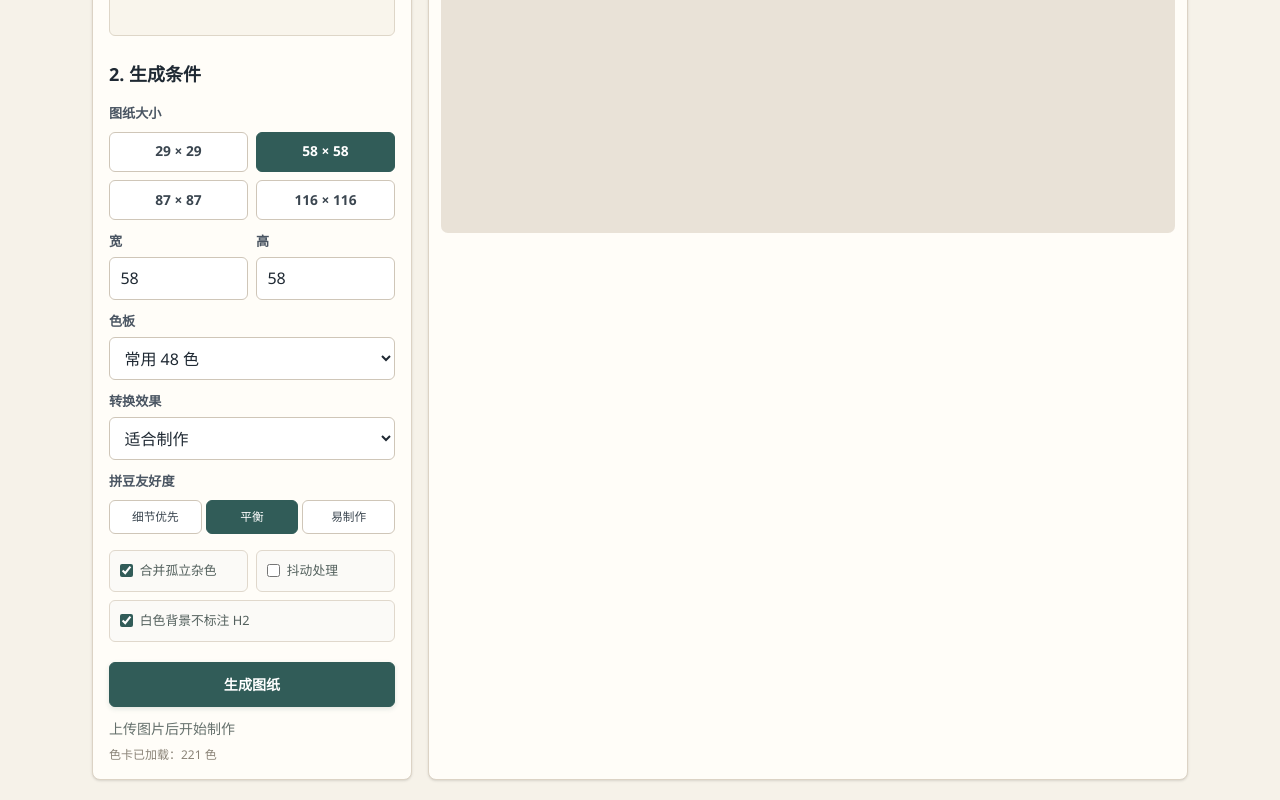
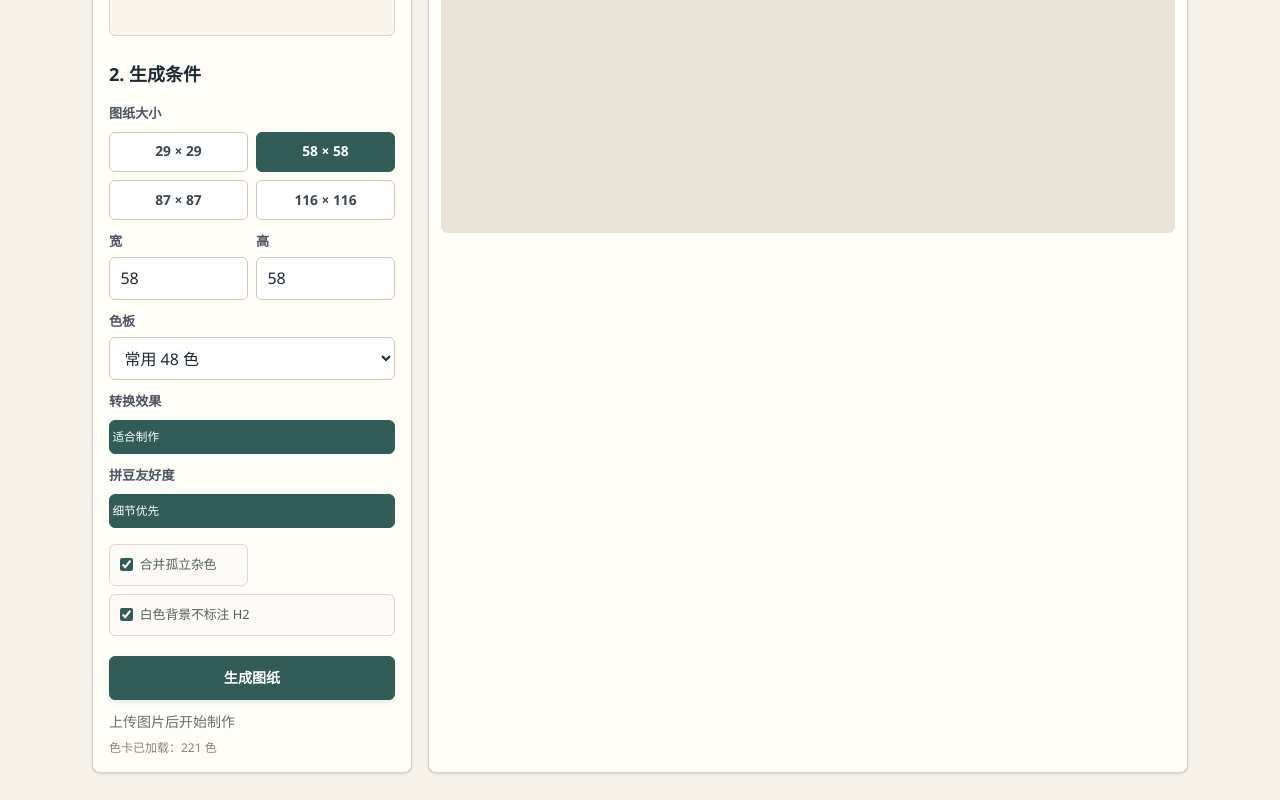
Before and after one commit to iy11oct/iy11-, a Next.js app: page / in a window 1280 px wide. Shown: the part 562-1362 px from the top of the page. Built offline with nearby package versions, Linux system fonts and the light colour scheme.

Commit message:
simplify conversion settings

```diff
--- a/app/page.tsx
+++ b/app/page.tsx
@@ -83,13 +83,13 @@ export default function Home() {
   const [width, setWidth] = useState(58);
   const [height, setHeight] = useState(58);
   const [paletteMode, setPaletteMode] = useState<PaletteMode>("common48");
-  const [styleMode, setStyleMode] = useState<StyleMode>("maker");
-  const [friendliness, setFriendliness] = useState<Friendliness>("balanced");
+  const styleMode: StyleMode = "maker";
+  const friendliness: Friendliness = "detail";
   const [showCodes, setShowCodes] = useState(false);
   const [omitWhite, setOmitWhite] = useState(true);
   const [showGrid, setShowGrid] = useState(true);
   const [reduceNoise, setReduceNoise] = useState(true);
-  const [dithering, setDithering] = useState(false);
+  const dithering = false;
   const [status, setStatus] = useState("上传图片后开始制作");
   const imageRef = useRef<HTMLImageElement | null>(null);
   const patternCanvasRef = useRef<HTMLCanvasElement | null>(null);
@@ -752,8 +752,6 @@ export default function Home() {
     setWidth(item.width);
     setHeight(item.height);
     setPaletteMode(item.paletteMode);
-    setStyleMode(item.styleMode);
-    setFriendliness(item.friendliness);
     setStatus(`已打开 ${item.sourceName || "历史图纸"}`);
   };
   const removeHistory = (id: string) => {
@@ -910,36 +908,11 @@ export default function Home() {
           </label>
           <label className="mt-3 block">
             <span className="setting-label">转换效果</span>
-            <select
-              className="select-input"
-              value={styleMode}
-              onChange={(e) => setStyleMode(e.target.value as StyleMode)}
-            >
-              <option value="maker">适合制作</option>
-              <option value="cartoon">卡通效果</option>
-              <option value="photo">还原照片</option>
-            </select>
+            <div className="small-choice selected mt-2">适合制作</div>
           </label>
           <div className="mt-3">
             <p className="setting-label">拼豆友好度</p>
-            <div className="mt-2 grid grid-cols-3 gap-1">
-              {(
-                [
-                  ["detail", "细节优先"],
-                  ["balanced", "平衡"],
-                  ["easy", "易制作"],
-                ] as const
-              ).map(([value, label]) => (
-                <button
-                  key={value}
-                  type="button"
-                  className={`small-choice ${friendliness === value ? "selected" : ""}`}
-                  onClick={() => setFriendliness(value)}
-                >
-                  {label}
-                </button>
-              ))}
-            </div>
+            <div className="small-choice selected mt-2">细节优先</div>
           </div>
           <div className="mt-4 grid gap-2 sm:grid-cols-2">
             <label className="toggle-row">
@@ -949,14 +922,6 @@ export default function Home() {
                 onChange={(e) => setReduceNoise(e.target.checked)}
               />
               合并孤立杂色
-            </label>
-            <label className="toggle-row">
-              <input
-                type="checkbox"
-                checked={dithering}
-                onChange={(e) => setDithering(e.target.checked)}
-              />
-              抖动处理
             </label>
             <label className="toggle-row sm:col-span-2">
               <input
```
